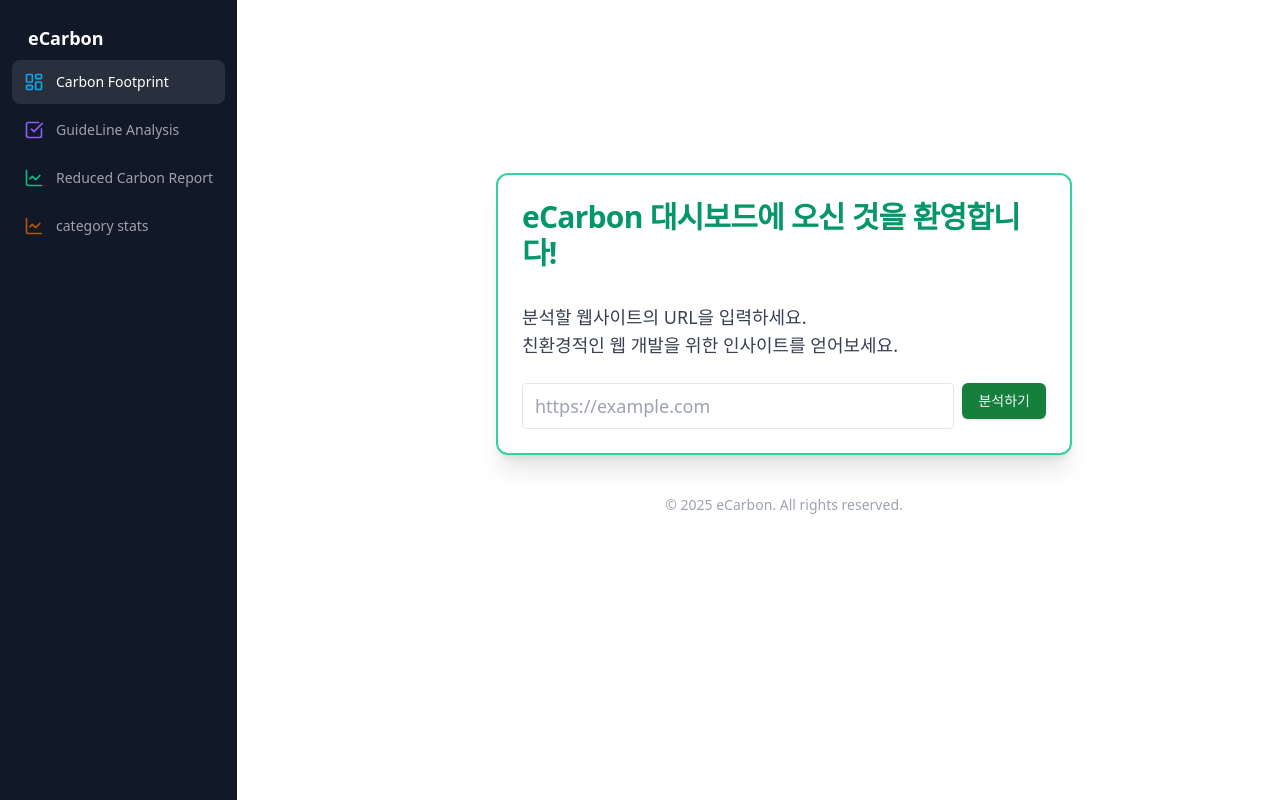
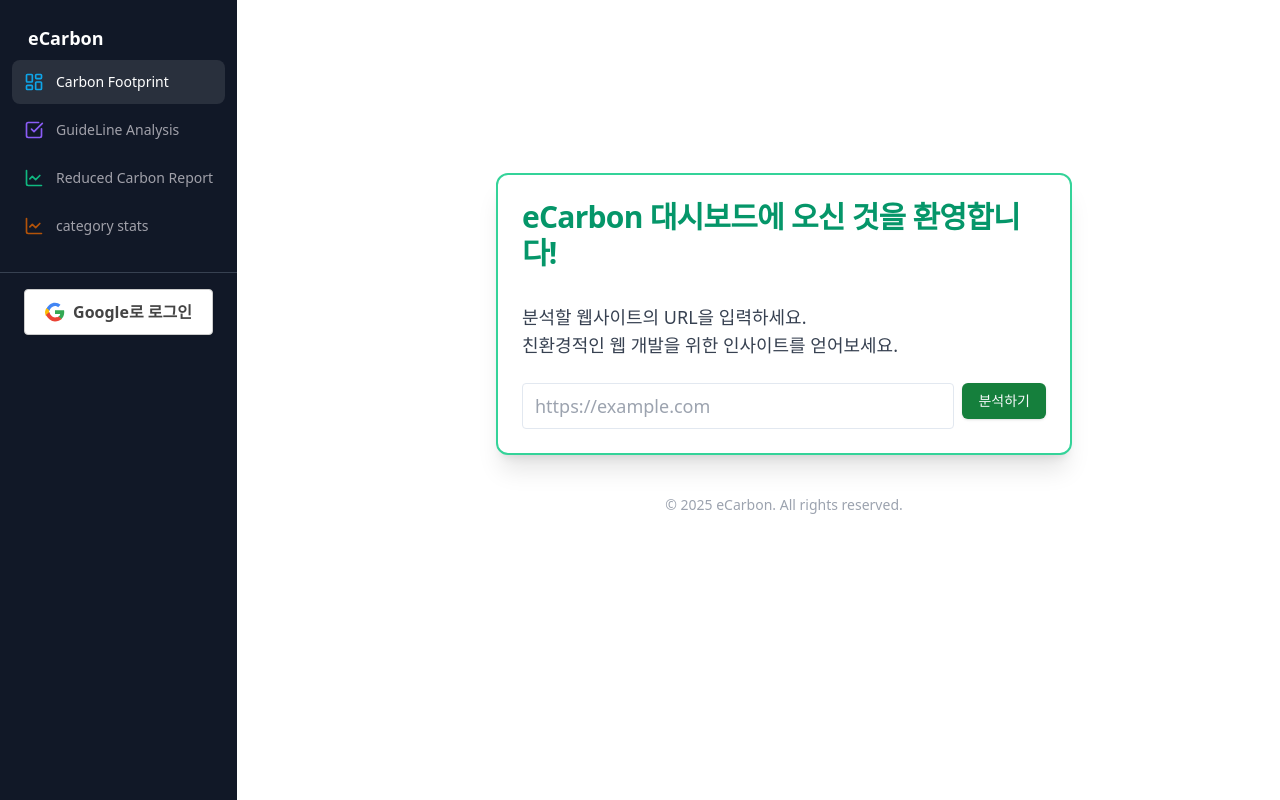
Before and after one commit to Google-eCarbon/ecarbon, a React (Vite) app in the folder frontend/my-dashboard/: page / in a window 1280 px wide. Built offline with nearby package versions, Linux system fonts and the light colour scheme.

Commit message:
feat: add Google login button component

```diff
--- /dev/null
+++ b/frontend/my-dashboard/src/components/GoogleLoginButton.tsx
@@ -0,0 +1,42 @@
+import React from 'react';
+
+const GOOGLE_LOGIN_URL = '/api/auth/login/google';
+
+const GoogleLoginButton: React.FC = () => {
+  const handleLogin = () => {
+    window.location.href = GOOGLE_LOGIN_URL;
+  };
+
+  return (
+    <button
+      onClick={handleLogin}
+      style={{
+        backgroundColor: '#fff',
+        color: '#444',
+        border: '1px solid #ccc',
+        borderRadius: '4px',
+        padding: '10px 20px',
+        fontWeight: 'bold',
+        fontSize: '16px',
+        cursor: 'pointer',
+        display: 'flex',
+        alignItems: 'center',
+        gap: '8px',
+        boxShadow: '0 2px 4px rgba(0,0,0,0.05)'
+      }}
+    >
+      <svg width="20" height="20" viewBox="0 0 48 48">
+        <g>
+          <path fill="#4285F4" d="M24 9.5c3.54 0 6.17 1.53 7.59 2.82l5.6-5.6C33.62 3.44 29.3 1.5 24 1.5 14.81 1.5 6.97 7.86 3.69 16.12l6.87 5.33C12.38 15.07 17.74 9.5 24 9.5z"/>
+          <path fill="#34A853" d="M46.15 24.56c0-1.63-.15-3.21-.42-4.74H24v9h12.44c-.54 2.93-2.18 5.41-4.66 7.09l7.24 5.63C43.59 37.13 46.15 31.32 46.15 24.56z"/>
+          <path fill="#FBBC05" d="M10.56 28.09A14.5 14.5 0 0 1 9.5 24c0-1.42.24-2.8.67-4.09l-6.87-5.33A23.94 23.94 0 0 0 0 24c0 3.77.9 7.33 2.5 10.44l8.06-6.35z"/>
+          <path fill="#EA4335" d="M24 46.5c6.48 0 11.93-2.14 15.91-5.85l-7.24-5.63c-2.01 1.35-4.59 2.18-8.67 2.18-6.26 0-11.62-5.57-13.44-12.95l-8.06 6.35C6.97 40.14 14.81 46.5 24 46.5z"/>
+          <path fill="none" d="M0 0h48v48H0z"/>
+        </g>
+      </svg>
+      Google로 로그인
+    </button>
+  );
+};
+
+export default GoogleLoginButton;
--- a/frontend/my-dashboard/src/components/Sidebar.tsx
+++ b/frontend/my-dashboard/src/components/Sidebar.tsx
@@ -8,6 +8,7 @@
   Settings,
   LineChart,
 } from 'lucide-react';
+import GoogleLoginButton from './GoogleLoginButton';
 
 const Sidebar = () => {
   const routes = [
@@ -63,6 +64,13 @@
           ))}
         </div>
       </div>
+
+      {/* 로그인 버튼 영역 - 하단에 고정 */}
+      <div className="mt-auto px-3 py-4 border-t border-gray-700">
+        <div className="flex justify-center">
+          <GoogleLoginButton />
+        </div>
+      </div>
     </div>
   );
 };
```
